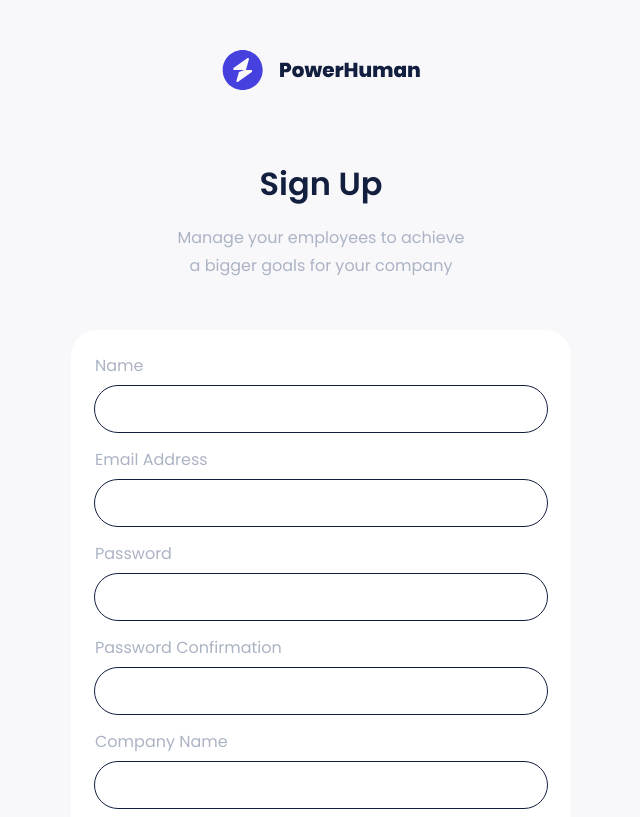
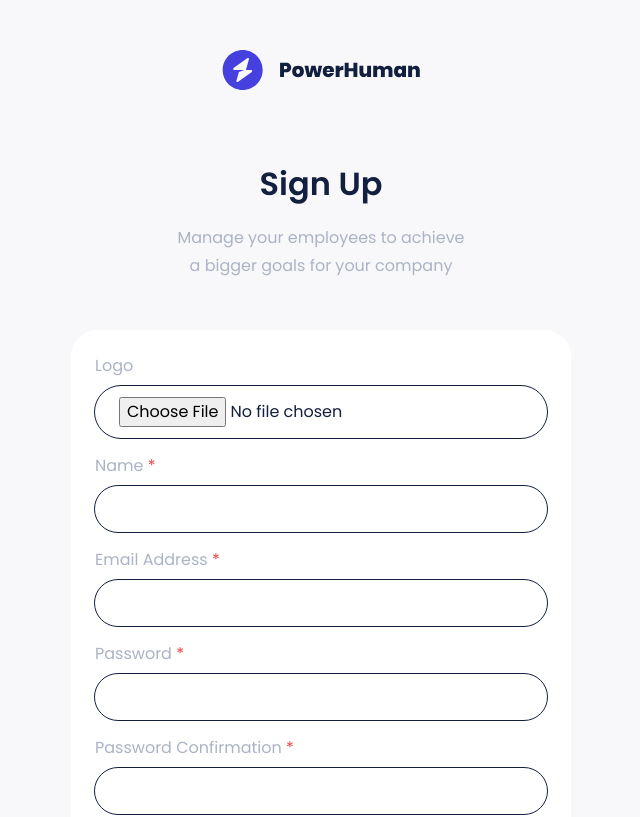
Before and after one commit to farhanjiratullah/powerhuman-frontend, a Nuxt app: page /register in a window 1280 px wide. Shown: the top 817 px of the page, without its empty margins (319-959 px from the left). Built offline with nearby package versions, Linux system fonts and the light colour scheme.

Commit message:
feat: Fixing layout form

```diff
--- a/pages/register.vue
+++ b/pages/register.vue
@@ -63,8 +63,33 @@
                 method="POST"
                 enctype="multipart/form-data"
             >
+                <div class="mb-[2px] mx-auto" v-if="form.company.logo">
+                    <img
+                        :src="logoPreview"
+                        alt="Logo Preview"
+                        class="w-[70px]"
+                    />
+                </div>
                 <div class="form-group">
-                    <label for="name" class="text-grey">Name</label>
+                    <label for="logo" class="text-grey">Logo</label>
+                    <input
+                        type="file"
+                        name="logo"
+                        id="logo"
+                        @change="handleFileChange"
+                        class="input-field"
+                    />
+
+                    <div v-if="errors?.value?.company.logo">
+                        <p class="text-red-500">
+                            {{ errors?.value?.company.logo[0] }}
+                        </p>
+                    </div>
+                </div>
+                <div class="form-group">
+                    <label for="name" class="text-grey"
+                        >Name <span class="text-red-500">*</span></label
+                    >
                     <input
                         type="text"
                         name="name"
@@ -79,7 +104,10 @@
                     </div>
                 </div>
                 <div class="form-group">
-                    <label for="email" class="text-grey">Email Address</label>
+                    <label for="email" class="text-grey"
+                        >Email Address
+                        <span class="text-red-500">*</span></label
+                    >
                     <input
                         type="email"
                         name="email"
@@ -94,7 +122,9 @@
                     </div>
                 </div>
                 <div class="form-group">
-                    <label for="password" class="text-grey">Password</label>
+                    <label for="password" class="text-grey"
+                        >Password <span class="text-red-500">*</span></label
+                    >
                     <input
                         type="password"
                         name="password"
@@ -110,7 +140,8 @@
                 </div>
                 <div class="form-group">
                     <label for="password_confirmation" class="text-grey"
-                        >Password Confirmation</label
+                        >Password Confirmation
+                        <span class="text-red-500">*</span></label
                     >
                     <input
                         type="password"
@@ -122,7 +153,7 @@
                 </div>
                 <div class="form-group">
                     <label for="company-name" class="text-grey"
-                        >Company Name</label
+                        >Company Name <span class="text-red-500">*</span></label
                     >
                     <input
                         type="text"
@@ -137,27 +168,7 @@
                         </p>
                     </div>
                 </div>
-                <div class="form-group">
-                    <label for="logo" class="text-grey">Logo</label>
-                    <input
-                        type="file"
-                        name="logo"
-                        id="logo"
-                        @change="handleFileChange"
-                        class="input-field"
-                    />
-                    <img
-                        v-if="form.company.logo"
-                        :src="logoPreview"
-                        alt="Logo Preview"
-                        class="w-[100px]"
-                    />
-                    <div v-if="errors?.value?.company.logo">
-                        <p class="text-red-500">
-                            {{ errors?.value?.company.logo[0] }}
-                        </p>
-                    </div>
-                </div>
+
                 <button
                     type="submit"
                     :disabled="auth.isLoading"
```
